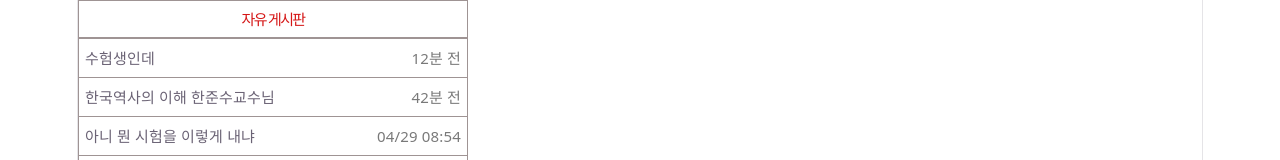
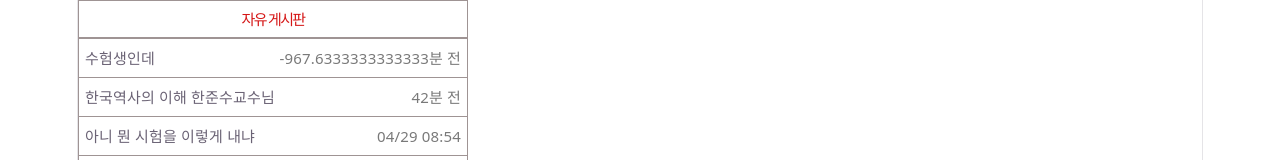
Before and after one commit to SOPT-all/38-STUDY-WEB-NARUTO, a React (Vite) app in the folder yumin/week3/: page / in a window 1280 px wide. Shown: the top 160 px of the page. Built offline with nearby package versions, Linux system fonts and the light colour scheme.

Commit message:
feat: createdAt 시간(nn분전) 구현 (#6)

```diff
--- a/yumin/week3/src/components/BoardIData.js
+++ b/yumin/week3/src/components/BoardIData.js
@@ -2,7 +2,7 @@ const freeBoardItems = [
   {
     id: 1,
     text: "수험생인데",
-    createdAt: "12분 전",
+    createdAt: "2026-05-05T22:10:00",
   },
   {
     id: 2,
--- a/yumin/week3/src/components/BoardItems.jsx
+++ b/yumin/week3/src/components/BoardItems.jsx
@@ -15,10 +15,15 @@ export const Time = styled.div`
 function BoardItems(props) {
   const visibleText =
     props.text.length > 15 ? props.text.slice(0, 15) + "..." : props.text;
+  const createdTime = new Date(props.createdAt);
+  const nowTime = new Date();
+  const diffMin = (nowTime - createdTime) / 1000 / 60;
+  const visibleTime = diffMin < 60 ? `${diffMin}분 전` : props.createdAt;
+  props.time;
   return (
     <ItemsBox>
       <span>{visibleText}</span>
-      <Time>{props.createdAt}</Time>
+      <Time>{visibleTime}</Time>
     </ItemsBox>
   );
 }
```
